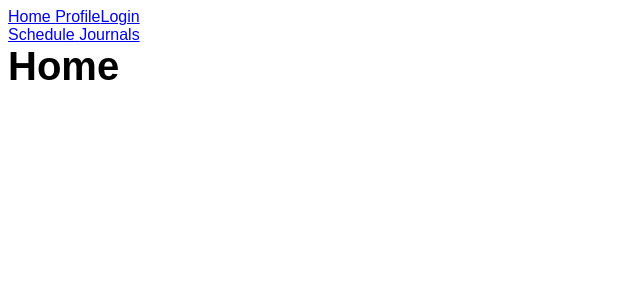
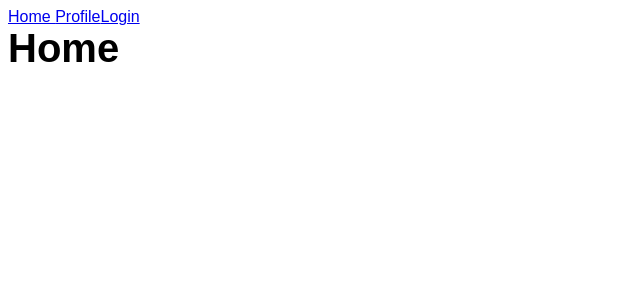
Before and after one commit to dunkinCoders/school-system, a React (Vite) app in the folder client/: page / in a window 1280 px wide. Shown: the top 300 px of the page, without its empty margins (0-640 px from the left). Built offline with nearby package versions, Linux system fonts and the light colour scheme; a web font is replaced by a local one.

Commit message:
removed Sidebar

```diff
--- a/client/src/App.tsx
+++ b/client/src/App.tsx
@@ -1,7 +1,6 @@
 import { useState } from "react";
 import "./App.css";
 import Header from "./components/header/Header";
-import Sidebar from "./components/sidebar/Sidebar";
 
 import { Routes, Route } from "react-router-dom";
 import Login from "./views/login/Login";
@@ -14,7 +13,6 @@ function App() {
       </header>
 
       <main>
-        <Sidebar />
 
         <Routes>
           <Route path="/" element={<h1>Home</h1>} />
--- a/client/src/components/sidebar/Sidebar.tsx
+++ /dev/null
@@ -1,12 +0,0 @@
-import { Link } from "react-router-dom";
-
-const Sidebar = () => {
-  return (
-    <div className="sidebar">
-      <Link to="/schedule"> Schedule </Link>
-      <Link to="/journals"> Journals </Link>
-    </div>
-  );
-};
-
-export default Sidebar;
```
